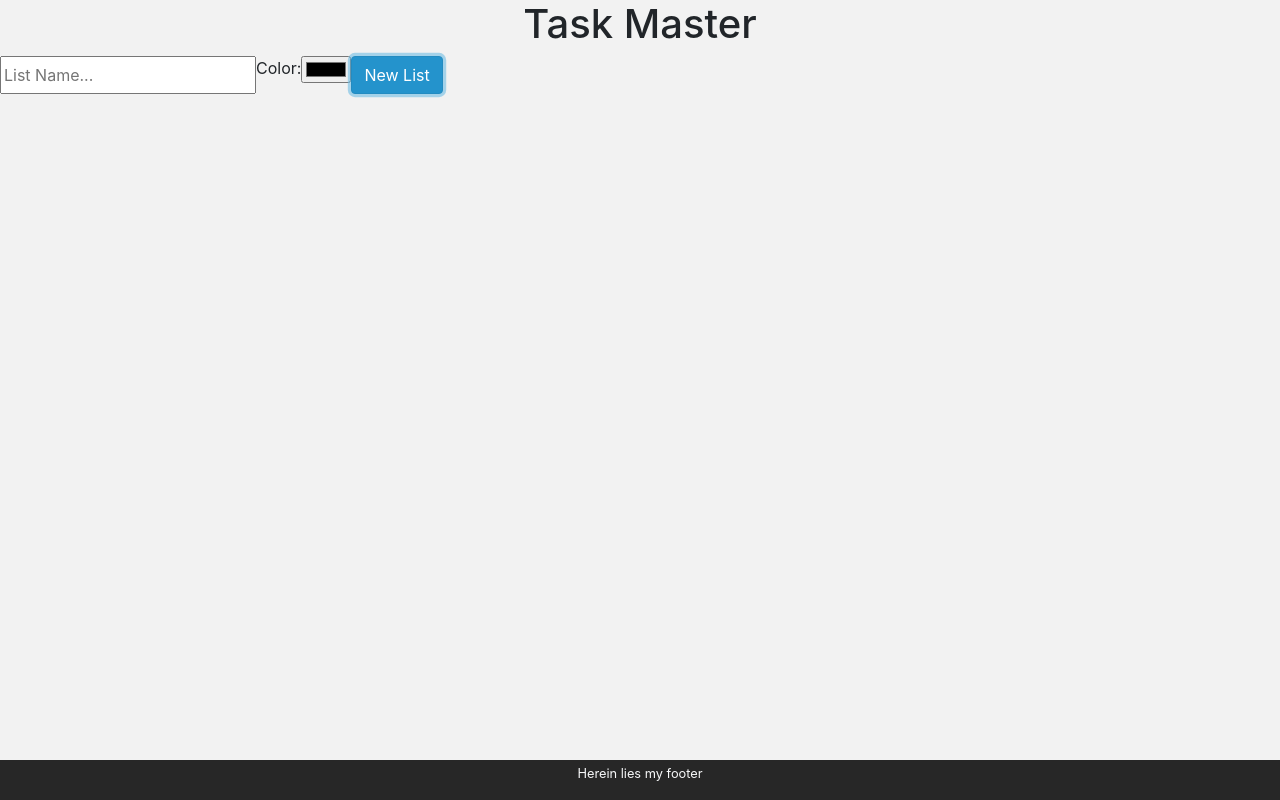
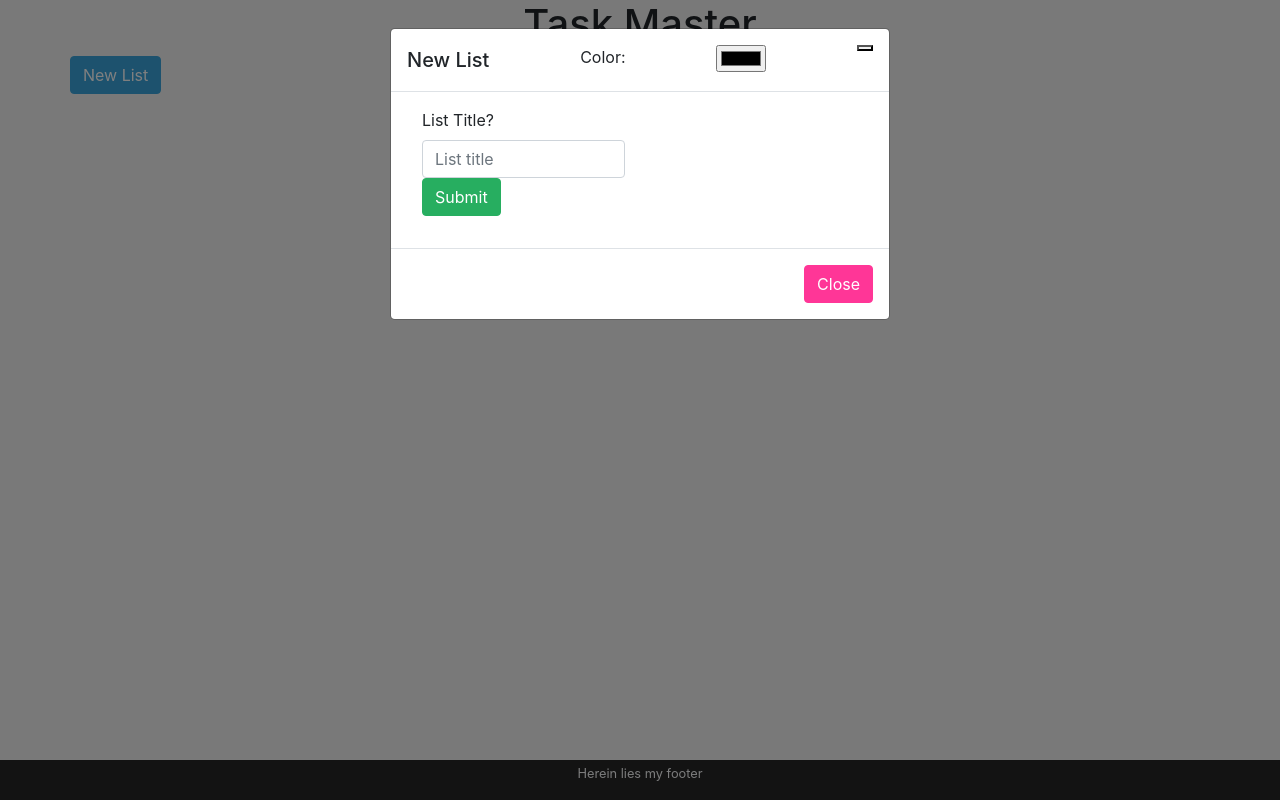
Before and after one commit to JordanJStone/checkpoint-3, a website with bundled scripts: page index.html in a window 1280 px wide. Both pictures are taken after a click on the button "New List". Built offline with nearby package versions, Linux system fonts and the light colour scheme.

Commit message:
lists work, items inside do not

```diff
--- a/app/Controllers/ItemController.js
+++ b/app/Controllers/ItemController.js
@@ -13,6 +13,7 @@ export default class ItemController {
     }
     itemService.createItem(rawItem)
 
+    form.reset()
   }
 
   delete(itemId) {
--- a/app/Controllers/ListController.js
+++ b/app/Controllers/ListController.js
@@ -22,11 +22,13 @@ export default class ListController {
     let form = window.event.target
 
     let rawList = {
+      // @ts-ignore
       title: form.title.value
     }
     listService.createList(rawList)
 
-    // form.reset()
+    form.reset()
+    $("#listModal").modal('hide')
   }
 
   deleteList(id) {
--- a/app/Models/Item.js
+++ b/app/Models/Item.js
@@ -1,8 +1,7 @@
-import { ProxyState } from "../AppState.js"
 import { generateId } from "../Utils/GenerateId.js"
 
 export default class Item {
-  constructor({ title, id, listId }) {
+  constructor({ title, listId, id }) {
     this.title = title
     this.id = id || generateId()
     this.listId = listId
--- a/app/Models/List.js
+++ b/app/Models/List.js
@@ -15,15 +15,14 @@ export default class List {
                         onclick="app.listController.deleteList('${this.id}')" aria-hidden="true"></i></h5>
 
                 <div class="card-body">
-                    <div class="input-group">
-                        <div class="row">${this.Item}</div>
+                <div class="row">${this.Item}</div>
+                    <form onsubmit="app.itemController.createItem('${this.id}')">
                         <div class="row">
                             <input type="text" class="form-control" placeholder="new item" aria-label="Username"
                                 aria-describedby="addon-wrapping">
-                            <button type="button" class="btn btn-primary"
-                                onclick="app.ItemController.createItem('${this.id}')">+</button>
+                            <button class="btn btn-primary" type="submit">+</button>
                         </div>
-                    </div>
+                    </form>
                 </div>
             </div>
         `
--- a/app/Services/ItemService.js
+++ b/app/Services/ItemService.js
@@ -17,4 +17,4 @@ class ItemService {
   }
 }
 
-export const itemService = new ItemService();
+export const itemService = new ItemService()
--- a/index.html
+++ b/index.html
@@ -17,12 +17,38 @@
         <h1 class="text-center">Task Master</h1>
     </header>
 
-    <main class="container-fluid">
+    <main class="container">
         <div class="row">
-            <input type="text" placeholder="List Name...">
-            Color: <input type="color">
-            <button type="button" class="btn btn-primary" onclick="app.ListController.createList()">New List</button>
+            <!-- Modal Button -->
+            <button type="button" class="btn btn-primary" data-toggle="modal" data-target="#listModal">New List</button>
+
+            <!-- Modal -->
+            <div class="modal" id="listModal" tabindex="-1">
+                <div class="modal-dialog">
+                    <div class="modal-content">
+                        <div class="modal-header">
+                            <h5 class="modal-title">New List</h5>
+                            Color: <input type="color">
+                            <button type="button" class="btn-close" data-bs-dismiss="modal" aria-label="Close"></button>
+                        </div>
+                        <div class="modal-body">
+                            <form onsubmit="app.listController.createList()" class="col-6">
+                                <div class="form-group">
+                                    <label for="">List Title?</label>
+                                    <input type="text" class="form-control" name="title" id="title"
+                                        placeholder="List title">
+                                    <button class="btn btn-success" type="submit">Submit</button>
+                                </div>
+                            </form>
+                        </div>
+                        <div class="modal-footer">
+                            <button type="button" class="btn btn-secondary" data-dismiss="modal">Close</button>
+                        </div>
+                    </div>
+                </div>
+            </div>
         </div>
+
 
         <div class="row" id="lists"></div>
     </main>
```
